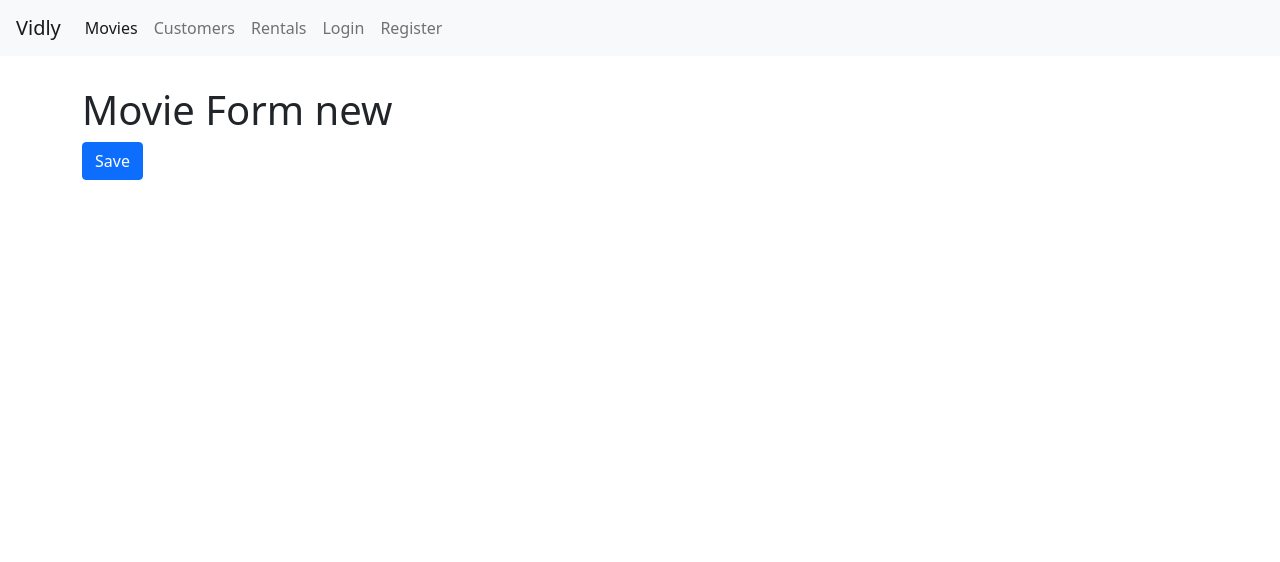
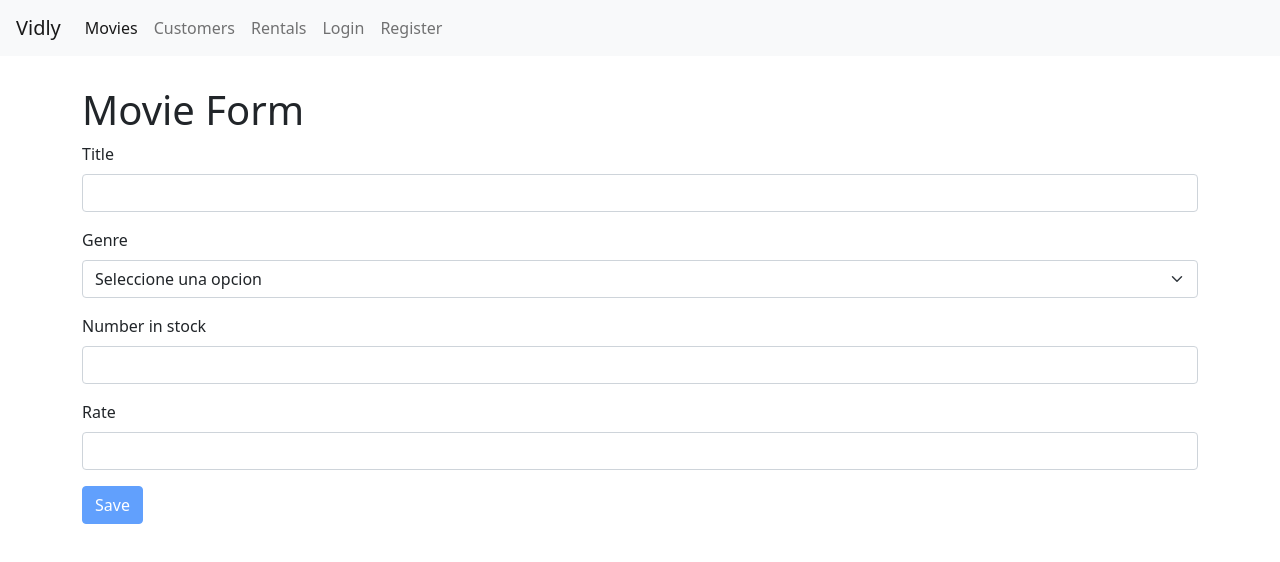
Before and after one commit to jtorresl79c/react-movies-lists-forms, a React (Create React App) app: page /movies/new in a window 1280 px wide. Shown: the top 562 px of the page. Built offline with nearby package versions, Linux system fonts and the light colour scheme.

Commit message:
22. Exercise 2- Movie Form - Se comenzo a trabajar en el boton Agregar mas Movies, se creo el formulario y sobre todo se agrego el componente para renderizar un select dropdown

```diff
--- a/src/App.js
+++ b/src/App.js
@@ -8,6 +8,7 @@ import NotFound from "./components/notFound";
 import NavBar from "./components/navBar";
 import LoginForm from "./components/loginForm";
 import RegisterForm from "./components/registerForm";
+import NewMovie from "./components/newMovie";
 import "./App.css";
 
 class App extends Component {
@@ -19,6 +20,7 @@ class App extends Component {
                     <Switch>
                         <Route path="/register" component={RegisterForm} />
                         <Route path="/login" component={LoginForm} />
+                        <Route path="/movies/new" component={NewMovie} />
                         <Route path="/movies/:id" component={MovieForm} />
                         <Route path="/movies" component={Movies} />
                         <Route path="/customers" component={Customers} />
--- a/src/components/common/form.jsx
+++ b/src/components/common/form.jsx
@@ -1,6 +1,7 @@
 import React, { Component } from 'react'
 import Joi from 'joi-browser'
 import Input from './input'
+import Select from './select'
 
 export default class form extends Component {
     constructor(props) {
@@ -14,13 +15,17 @@ export default class form extends Component {
     validateProperty = ({ name: inputName, value: inputValue }) => { // Antes tenia el nombre de validateInput - inputValue = lo que se escribio
         const obj = { [inputName]: inputValue }
         const schema = { [inputName]: this.schema[inputName] }
-        // const options = {
-        //     abortEarly: false
-        // }
+        const options = {
+            // abortEarly: false
+            // language: {
+            //     any: { empty: 'no puede estar vacio' },
+            //     string: { empty: 'cosmico' },
+            // },
+        }
 
 
 
-        const { error } = Joi.validate(obj, schema) // podriamos pensar que se nos olvido pasar 'options' pero no es asi, cuando se hacia la validacion al
+        const { error } = Joi.validate(obj, schema) // podriamos pensar que se nos olvido pasar 'options.abortEarly' pero no es asi, cuando se hacia la validacion al
         // presionar el boton de Login, nosotros queremos que se evalue TODO porque al hacer eso se consiguen todos los mensajes de error, si no lo poniamos,
         // al detectar el primer input vacio ya no evaluaba los demas inputs y solo evaluaba el primero, pero cuando pasamos el tercer argumento options forzabamos
         // a que se evaluara completamente todos los inputs, en este caso siempre estaremos validando solo uno y por lo tanto el tercer argumento no nos brinda
@@ -98,6 +103,20 @@ export default class form extends Component {
 
     }
 
+    handleChangeSelect = ({ currentTarget: input }, selectedPropertyName) => {
+        // console.log('energia electrica')
+        // console.log(input)
+
+        const id = input.value
+        const name = input.name
+
+        const data = { ...this.state.data }
+
+        data[selectedPropertyName] = id
+
+        this.setState( { data } )
+    }
+
     renderButton = label => {
         return <button className="btn btn-primary" disabled={this.validate()}>{label}</button>;
     }
@@ -115,4 +134,8 @@ export default class form extends Component {
             />
         )
     }
+
+    renderSelect = (label,name,selectedPropertyName ,data) => {
+        return <Select label={label} name={name} data={data} onChange={this.handleChangeSelect} value={this.state.data[selectedPropertyName]} selectedPropertyName={selectedPropertyName}></Select>
+    }
 }
--- /dev/null
+++ b/src/components/common/select.jsx
@@ -0,0 +1,13 @@
+import React from 'react'
+
+export default function select({ data, onChange, name, value, selectedPropertyName, label }) {
+    return (
+        <div className="mb-3">
+            <label htmlFor={name} className="form-label">{label}</label>
+            <select value={value} onChange={(e) => onChange(e, selectedPropertyName)} className="form-select" name={name} id={name}>
+                <option value="0" disabled>Seleccione una opcion</option>
+                {data.map(obj => <option key={obj._id} value={obj._id}>{obj.name}</option>)}
+            </select>
+        </div>
+    )
+}
--- a/src/components/movies.jsx
+++ b/src/components/movies.jsx
@@ -5,6 +5,7 @@ import Pagination from "./common/pagination";
 import { getMovies } from "../services/fakeMovieService";
 import { getGenres } from "../services/fakeGenreService";
 import { paginate } from "../utils/paginate";
+import { Link } from "react-router-dom"; // NavLink
 import _ from "lodash";
 
 class Movies extends Component {
@@ -86,6 +87,7 @@ class Movies extends Component {
                     />
                 </div>
                 <div className="col">
+                    <Link to="/movies/new" className="btn btn-primary">New movie</Link>
                     <p>Showing {totalCount} movies in the database.</p>
                     <MoviesTable
                         movies={movies}
--- /dev/null
+++ b/src/components/newMovie.jsx
@@ -0,0 +1,73 @@
+import React, { Component } from 'react'
+import Form from './common/form'
+import Joi from 'joi-browser'
+import { getGenres } from '../services/fakeGenreService'
+
+export default class newMovie extends Form {
+    constructor(props) {
+        super(props)
+        this.state = {
+            // this.data SIEMPRE debe de existir, pero lo que esta dentro puede tener el nombre que querramos
+            data: { title: '', stock: '', rate: '', selectedGenre: '0' },
+            errors: {},
+            genres: getGenres() || []
+        }
+    }
+
+    // 'schema' siempre tiene que estar, porque para cada componente seran propieades diferentes las que querremos validar,
+    // tambien porque form.jsx manda a llamar a this.schema, por lo que si lo omitimos el programa tronara
+    schema = {
+        title: Joi.string()
+            .required()
+            .label('Title'),
+        // .label solo cambia la primera palabra, la primera palara es el nombre de la propiedad, por default
+        // se mostraria -- "title" is not allowed to be empty -- PERO al poner label() ahora se ve -- "title" is not allowed to be empty --
+        // mismo caso para stock (la propiedad abajo)
+        selectedGenre: Joi.invalid('0'),
+        stock: Joi.number()
+            .required()
+            .integer()
+            .min(0)
+            .max(100)
+            .label('Stock'),
+        rate: Joi.number()
+            .required()
+            .min(0)
+            .max(10)
+            .label('Rate')
+
+    }
+
+    // doSubmit() tambien tiene que estar siempre, porque no siempre vamos a querer hacer lo mismo cuando enviemos un
+    // formulario (tambien porque al darle submit este se ejecuta en el form.jsx)
+    doSubmit = () => {
+        const title = this.state.data.title
+        console.log(title)
+    }
+
+    render() {
+        let genres = this.state.genres
+        return (
+            <div>
+                <h1>Movie Form</h1>
+                <form onSubmit={this.handleSubmit}>
+                    {/* El primer parametro SIEMPRE tiene que ser igual al nombre de la propiedad dentro del this.data */}
+                    {this.renderInput('title', 'Title')}
+
+
+                    {/* label,selectNameValue, propertyNameInData, data */}
+                    {this.renderSelect('Genre', 'genres', 'selectedGenre', genres)}
+
+
+                    {/* El tercer parametro es opcional, indica el type del input, por default es text */}
+                    {this.renderInput('stock', 'Number in stock', 'stock')}
+                    {this.renderInput('rate', 'Rate')}
+
+
+
+                    {this.renderButton('Save')}
+                </form>
+            </div>
+        )
+    }
+}
```
Also changed, not shown: src/services/fakeMovieService.js (indentation only). Lines whose indentation alone changed are shown as unchanged.
